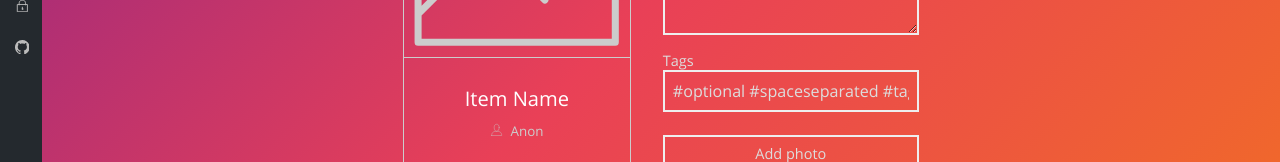
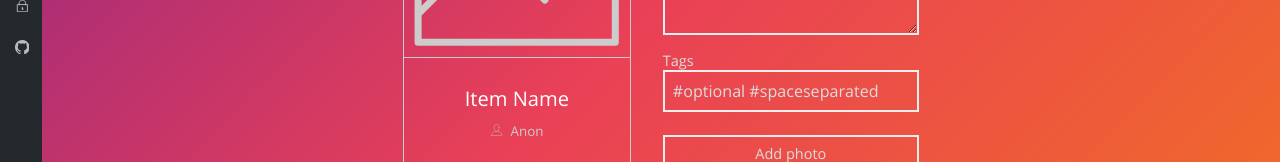
Before and after one commit to SaroshKhawar496/bolend-updated, an Angular app: page /items in a window 1280 px wide. Shown: the part 477-639 px from the top of the page. Built offline with nearby package versions, Linux system fonts and the light colour scheme; no server answers; sample sign-in values are in the browser's storage.

Commit message:
minor style changes

```diff
--- a/src/app/main/items/new-item/new-item.component.html
+++ b/src/app/main/items/new-item/new-item.component.html
@@ -39,7 +39,7 @@
 				<!-- item tags -->
 				<div class="input-wrapper fade-in-right delay-0-4">
 					<label for="tags">Tags</label>
-					<input type="text" formControlName="tags" name="tags" placeholder="#optional #spaceseparated #tags" class="text-input">
+					<input type="text" formControlName="tags" name="tags" placeholder="#optional #spaceseparated" class="text-input">
 				</div>
 
 				<!-- item image(s) -->
```
Also changed, not shown: 1 other file (tests, documents, lock files or other folders).
